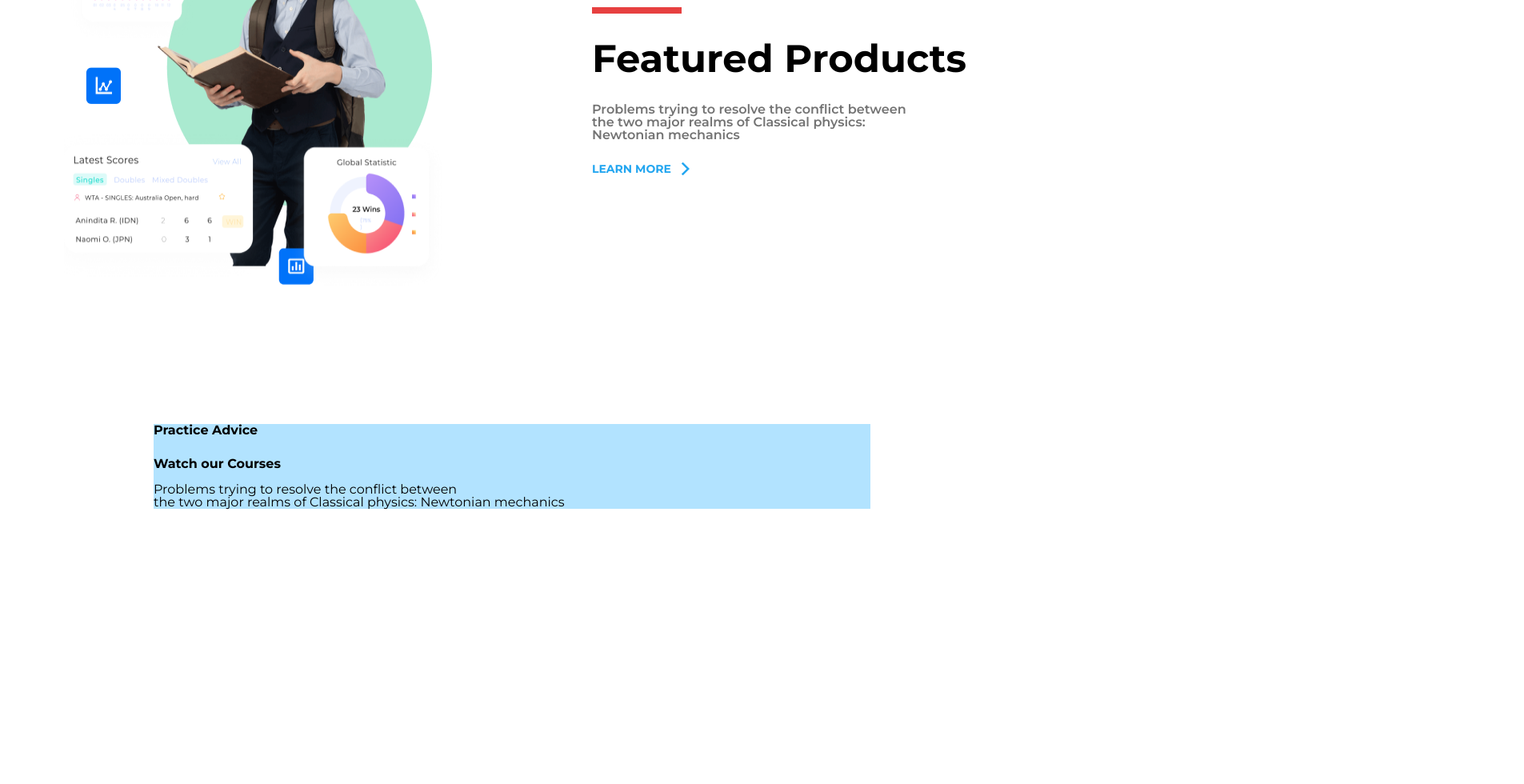
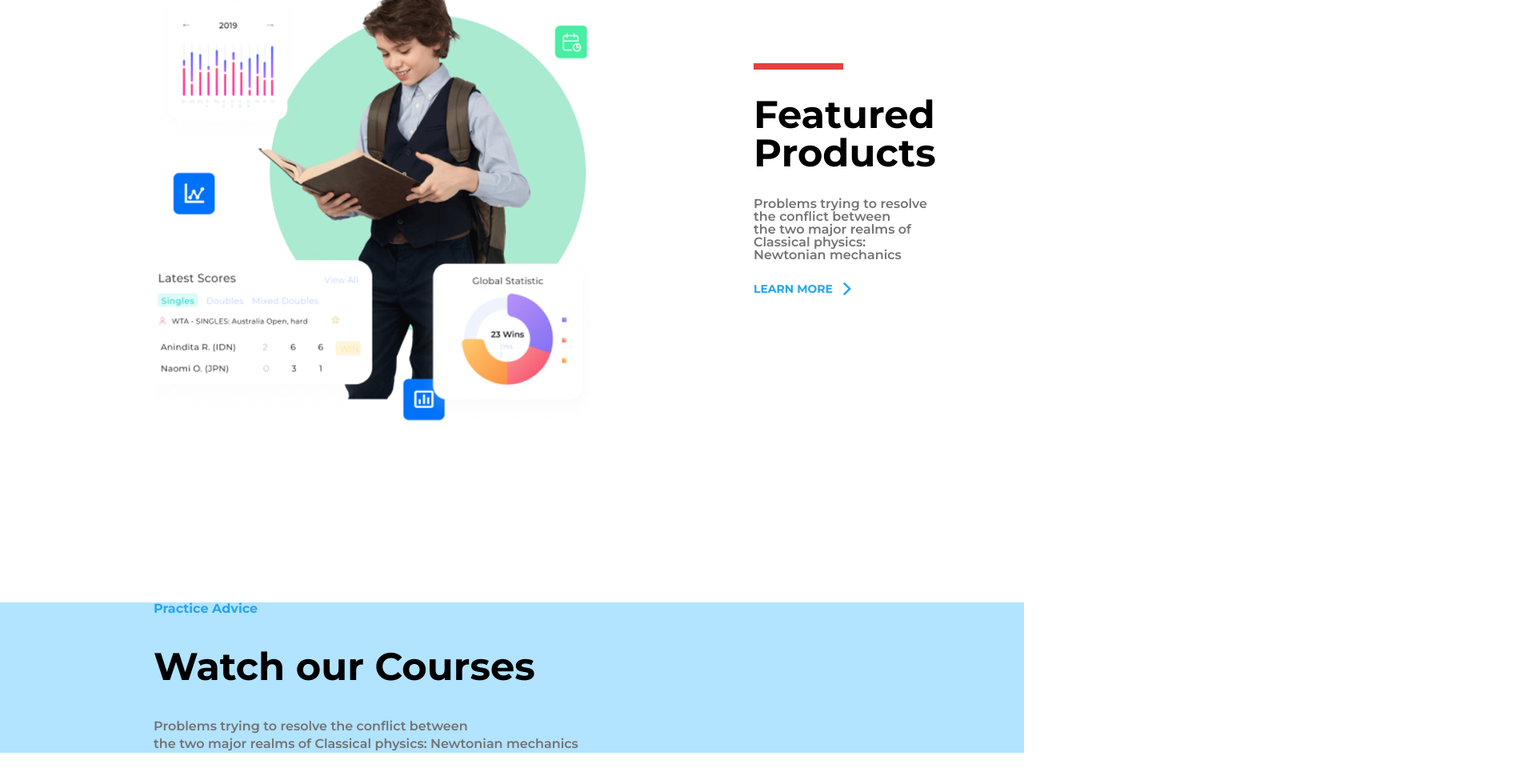
Before and after one commit to JW357/Internship-project, a React (Create React App) app: page / in a window 1280 px wide. Shown: the part 1730-2710 px from the top of the page at 80% size, 1905 px wide, since content can reach past the window. Before the commit the page ends 2516 px from the top, so only its background shows below. Built offline with nearby package versions, Linux system fonts and the light colour scheme.

Commit message:
resizing sections

```diff
--- a/src/components/FeaturedProducts/FeaturedProducts.jsx
+++ b/src/components/FeaturedProducts/FeaturedProducts.jsx
@@ -7,7 +7,7 @@ import image from './pictureproducts.png';
 function FeaturedProducts() {
   return (
     <div className="productsContainer">
-      <img src={image} alt="child-stats" />
+      <img className="productImage" src={image} alt="child-stats" />
       <div className="productsHeader">
         <span className="redStripe" />
         <h1>Featured Products</h1>
--- a/src/components/FeaturedProducts/style.scss
+++ b/src/components/FeaturedProducts/style.scss
@@ -2,12 +2,13 @@
 
 .productsContainer{
     display: flex;
-    justify-content: center;
-    margin-top: 200px;
+    justify-content: space-between;
+    margin: 300px auto 0 auto;
+    max-width: 70vw;
 }
 
 .productsHeader{
-    padding: 150px 0 150px 150px;
+    padding: 120px 0 120px 150px;
     h1{
         font-size: 3rem;
     }
--- a/src/components/Home/style.js
+++ b/src/components/Home/style.js
@@ -16,12 +16,12 @@ export const useStyles = makeStyles({
   backgroundBoxBig: {
     content: ' ',
     position: 'absolute',
-    width: '800px',
+    width: '840px',
     height: '649px',
     borderRadius: '0 0 0 10%',
     background: '#B2E3FF',
     zIndex: '-2',
-    left: '1033px',
-    bottom: '300px',
+    left: '1065px',
+    bottom: '327px',
   },
 });
--- a/src/components/PracticeAdvice/style.scss
+++ b/src/components/PracticeAdvice/style.scss
@@ -1,15 +1,16 @@
 @import '../../App.scss';
 
 section{
-    max-width: 70vw;
     margin: 150px auto;
 }
 
 .practiceBlocks{
     display: flex;
+    justify-content: space-between;
 }
 .practiceContainer {
     margin: 50px auto;
+    max-width: 70vw;
 }
 .practiceHeader{
     position: relative;
@@ -70,9 +71,6 @@ section{
         line-height: 1.2rem;
     }
 }
-.first__block, .second__block, .third__block {
-    margin-right: 40px;
-}
 
 .icon__box{
     width: 70px;
@@ -94,8 +92,6 @@ section{
     &-pink{
         background: #f19696a8;
     }
-}
-
     .sentiment{
         color: $primaryColor;
     }
@@ -110,3 +106,4 @@ section{
     .tune{
         color: #E74040;
     }
+}
--- a/src/components/WatchCourses/WatchCourses.jsx
+++ b/src/components/WatchCourses/WatchCourses.jsx
@@ -13,6 +13,7 @@ import './style.scss';
 function WatchCourses() {
   return (
     <section className="courses">
+      <div className="coursesContainer">
         <div className="coursesHeader">
           <h5>Practice Advice</h5>
           <h1>Watch our Courses</h1>
@@ -22,6 +23,7 @@ function WatchCourses() {
             the two major realms of Classical physics: Newtonian mechanics
           </p>
         </div>
+      </div>
     </section>
   );
 }
--- a/src/components/WatchCourses/style.scss
+++ b/src/components/WatchCourses/style.scss
@@ -2,4 +2,23 @@
 
 .courses{
     background: $secondaryColor;
+    .coursesContainer{
+        max-width: 70vw;
+        margin: 200px auto;
+    }
 }
+
+.coursesHeader{
+    h1{
+        font-size: 3rem;
+    }
+    h5{
+        font-size: 1rem;
+        color: $primaryColor;
+    }
+    p{
+        color: $secondTextColor;
+        font-weight: 600;
+        line-height: 1.4rem;
+    }
+}
```
Also changed, not shown: src/components/FeaturedProducts/pictureproducts.png. Lines whose indentation alone changed are shown as unchanged.
